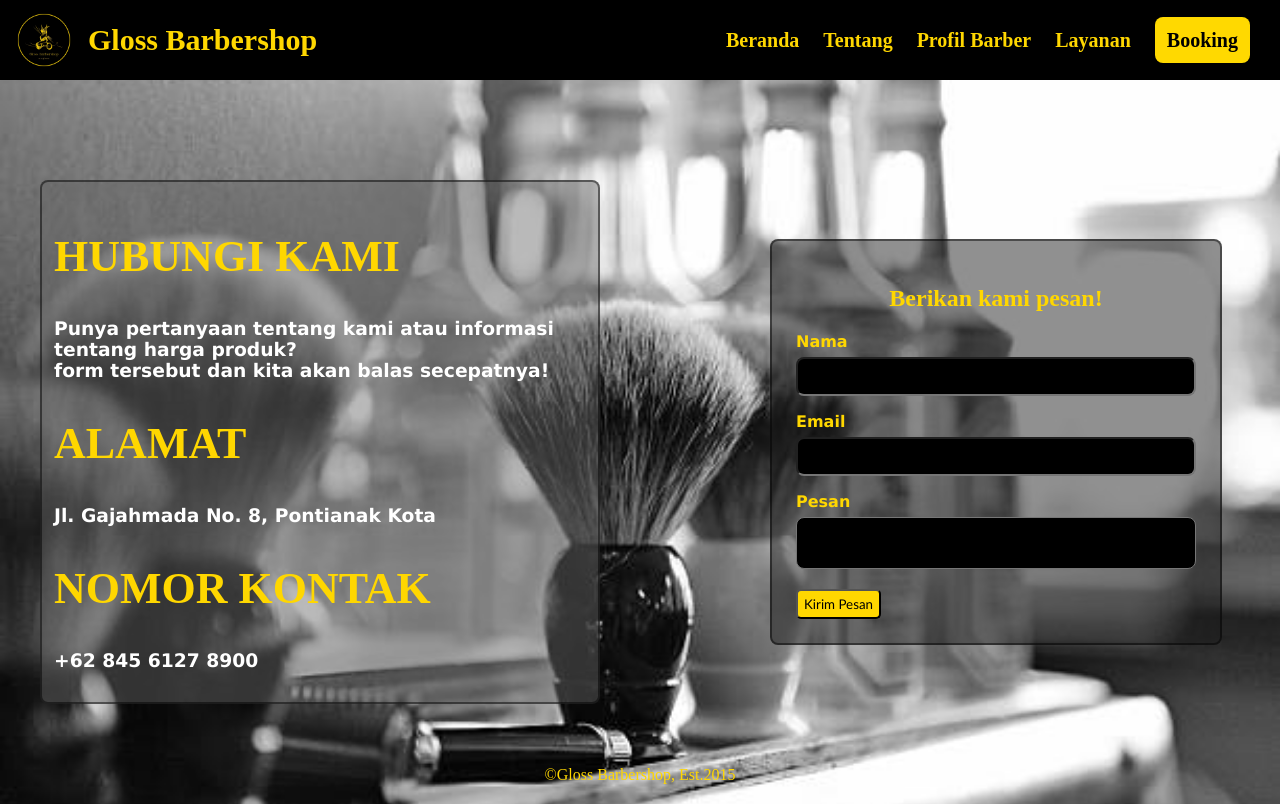
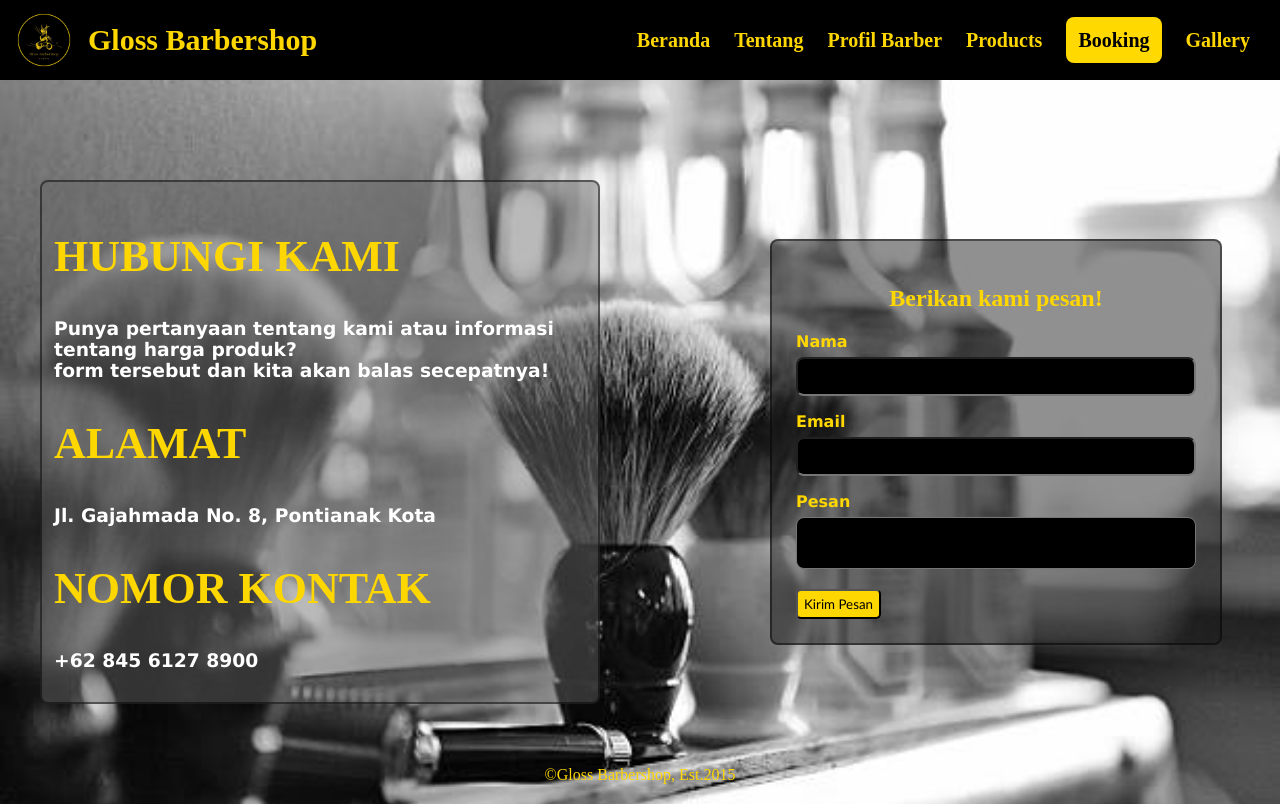
Before and after one commit to jojovannn/sas---pwd---kelompok_6---proyek, a plain HTML site: page pages/contact.html in a window 1280 px wide. Drawn offline with Linux system fonts and the light colour scheme.

Commit message:
fix: fixed href links in contact and index file

```diff
--- a/pages/contact.html
+++ b/pages/contact.html
@@ -25,9 +25,10 @@
           <ul class="nav-menu">
             <li><a href="/index.html" class="home">Beranda</a></li>
             <li><a href="/pages/about.html" class="about">Tentang</a></li>
-            <li><a href="" class="profile">Profil Barber</a></li>
-            <li><a href="" class="layanan">Layanan</a></li>
-            <li><a href="" class="booking">Booking</a></li>
+            <li><a href="/pages/barbers.html" class="profile">Profil Barber</a></li>
+            <li><a href="/pages/products.html" class="products">Products</a></li>
+            <li><a href="/pages/booking.html" class="booking">Booking</a></li>
+            <li><a href="/pages/gallery.html" class="gallery">Gallery</a></li>
             </ul>
 
 
--- a/styles/contact.css
+++ b/styles/contact.css
@@ -89,6 +89,14 @@
       color: rgb(106, 90, 0);
     }
 
+    .products{
+      transition: 0.3s ease-in-out;
+    }
+
+    .products:hover{
+      color: rgb(106, 90, 0);
+    }
+
     .layanan{
       transition: 0.3s ease-in-out;
     }
@@ -106,6 +114,14 @@
 
     .booking:hover{
       color: rgb(255, 255, 255);
+    }
+
+    .gallery{
+      transition: 0.3s ease-in-out;
+    }
+
+    .gallery:hover{
+      color: rgb(106, 90, 0);
     }
 
     #contact-page{
@@ -257,13 +273,33 @@
       animation-name: slide-up;
         animation-duration: 1.2s;
         animation-timing-function: ease-out;
+        animation-delay: 0.7s;
+        animation-direction: normal;
+        animation-fill-mode: backwards;
+        animation-iteration-count: 1;
+    }
+
+    .products{
+      animation-name: slide-up;
+        animation-duration: 1.2s;
+        animation-timing-function: ease-out;
         animation-delay: 0.5s;
         animation-direction: normal;
         animation-fill-mode: backwards;
         animation-iteration-count: 1;
     }
 
-    .layanan{
+    .booking{
+      animation-name: slide-up;
+        animation-duration: 1.2s;
+        animation-timing-function: ease-out;
+        animation-delay: 0.9s;
+        animation-direction: normal;
+        animation-fill-mode: backwards;
+        animation-iteration-count: 1;
+    }
+
+    .gallery{
       animation-name: slide-up;
         animation-duration: 1.2s;
         animation-timing-function: ease-out;
@@ -273,15 +309,8 @@
         animation-iteration-count: 1;
     }
 
-   .booking{
-      animation-name: slide-up;
-        animation-duration: 1.2s;
-        animation-timing-function: ease-out;
-        animation-delay: 0.7s;
-        animation-direction: normal;
-        animation-fill-mode: backwards;
-        animation-iteration-count: 1;
-    }
+
+
 
     .contact-form{
       animation-name: slide-up;
--- a/styles/index.css
+++ b/styles/index.css
@@ -61,14 +61,14 @@
         margin-top:30px;
     }
 
-    .layanan {
+    .products {
         background-color: black;
         border-radius: 8px;
         border: 2px solid goldenrod;
         transition: 0.3s ease-in-out;
     }
 
-    .layanan:hover{
+    .products:hover{
         border: 2px solid rgb(100, 76, 14);
     }
 
@@ -100,6 +100,17 @@
         border-radius: 8px;
         border: 2px solid goldenrod;
         transition: 0.3s ease-in-out;
+    }
+
+    .pricing{
+        background-color: black;
+        border-radius: 8px;
+        border: 2px solid goldenrod;
+        transition: 0.3s ease-in-out;
+    }
+
+    .pricing:hover{
+        border: 2px solid rgb(100, 76, 14);
     }
 
     .contact:hover{
```
Also changed, not shown: index.html (+4 -3 lines).
